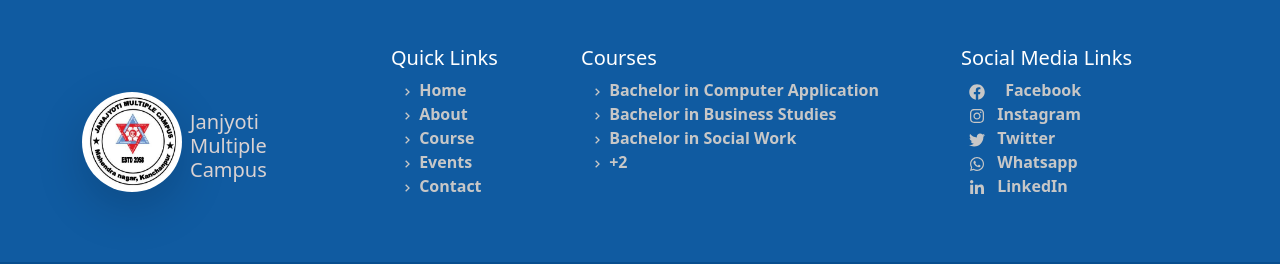
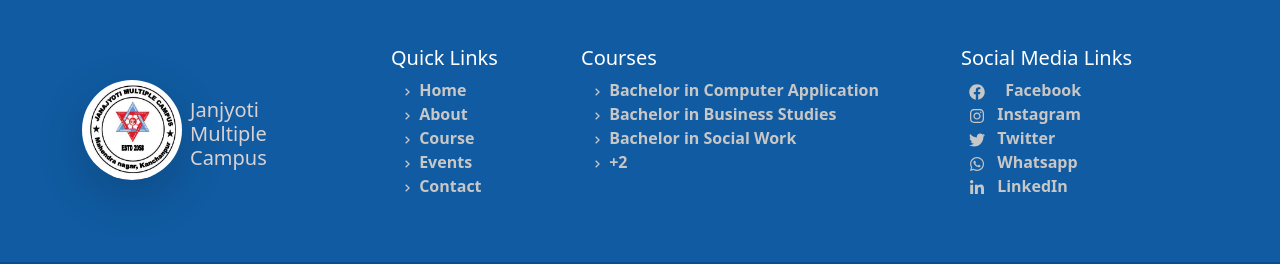
Before and after one commit to dammar2171/jmc, a React (Vite) app: page / in a window 1280 px wide. Shown: the part 3633-3897 px from the top of the page. Built offline with nearby package versions, Linux system fonts and the light colour scheme.

Commit message:
something

```diff
--- a/src/component/Footer.jsx
+++ b/src/component/Footer.jsx
@@ -23,7 +23,7 @@ const Footer = () => {
         <div className="container">
           <div className="row">
             {/* --- Desktop Logo + Text --- */}
-            <div className="col-3 d-none d-md-flex align-items-center mt-4">
+            <div className="col-3 d-none d-md-flex align-items-center ">
               <Link to={"/"}>
                 <img
                   className="rounded-circle shadow-lg"
```
